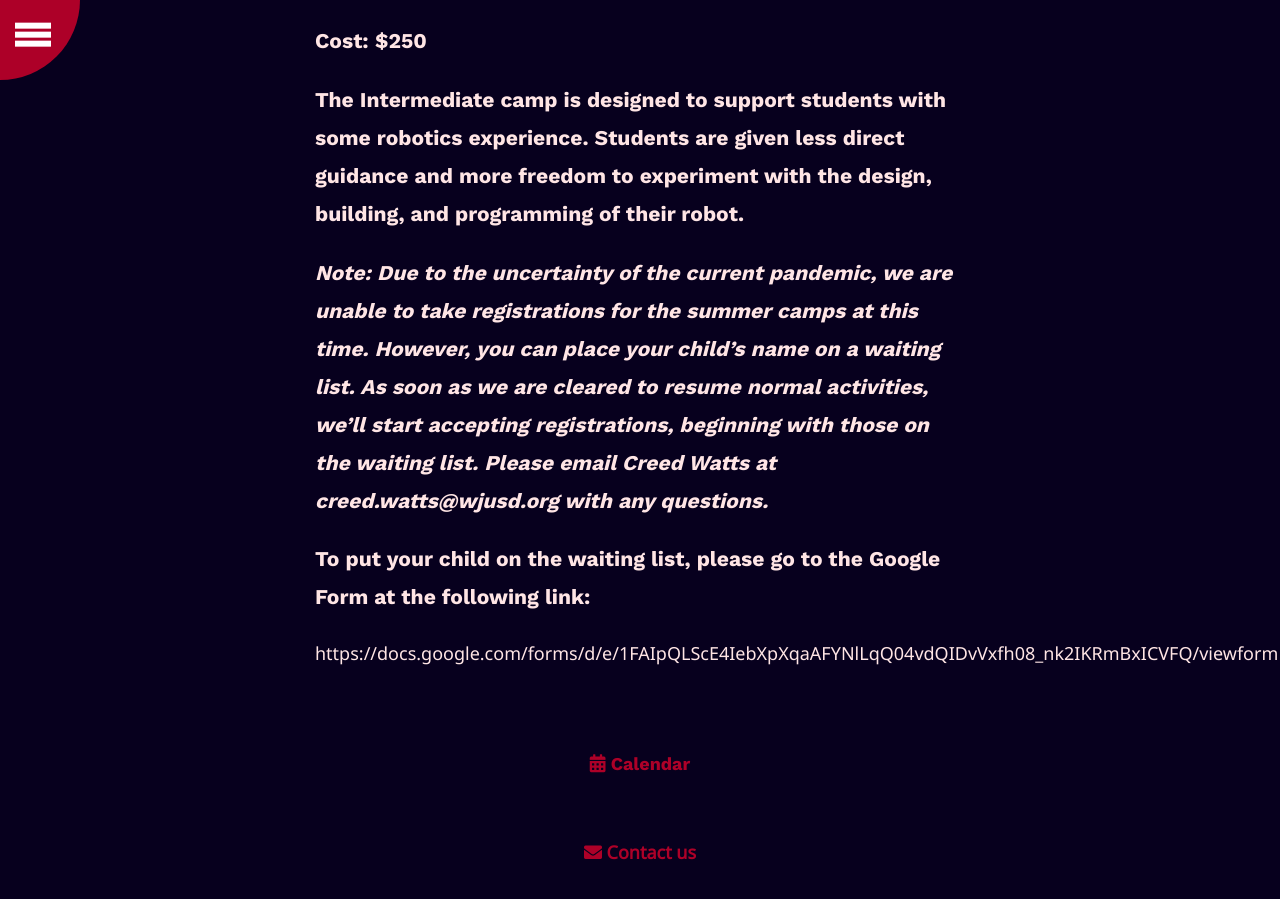
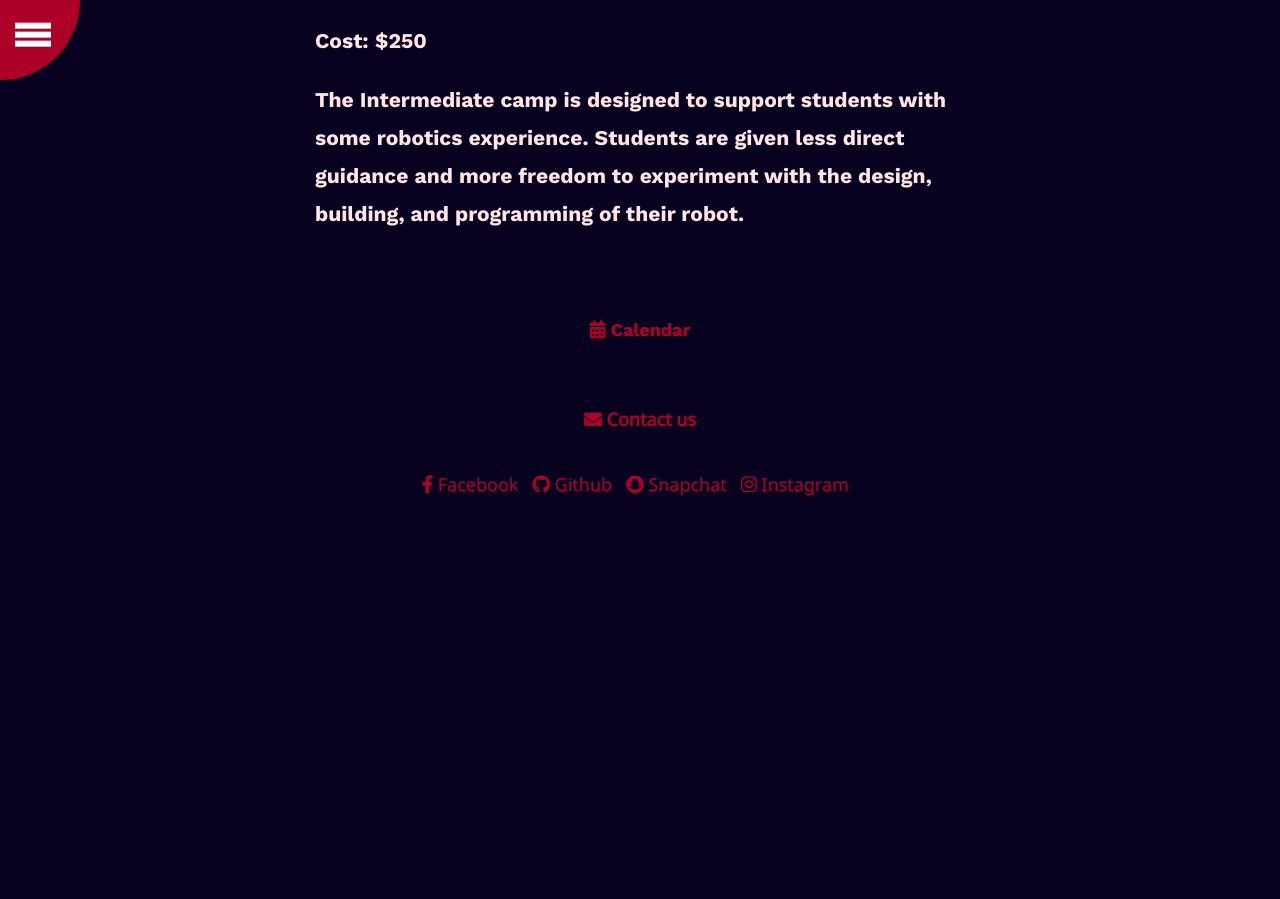
Before and after one commit to FRCTeam5458DigitalMinds/team5458.com, a Jekyll site: the page built from _pages/summercamp.md, in a window 1280 px wide and 900 px high, scrolled down 1433 px. Built offline with Jekyll 4.4.1, drawn with Linux system fonts in a browser that asks for light colours; nearby versions of some CDN libraries; after the commit the page ends 1969 px from its top, so only the background shows below that.

Commit message:
Update summercamp.md

```diff
--- a/_pages/summercamp.md
+++ b/_pages/summercamp.md
@@ -17,9 +17,3 @@ permalink: /summercamps/
 ### Session 3: July 13-17, 9 AM - 3 PM
 ### Cost: $250
 ### The Intermediate camp is designed to support students with some robotics experience. Students are given less direct guidance and more freedom to experiment with the design, building, and programming of their robot.
-
-### *Note: Due to the uncertainty of the current pandemic, we are unable to take registrations for the summer camps at this time. However, you can place your child’s name on a waiting list. As soon as we are cleared to resume normal activities, we'll start accepting registrations, beginning with those on the waiting list. Please email Creed Watts at creed.watts@wjusd.org with any questions.*
-
-### To put your child on the waiting list, please go to the Google Form at the following link:
-
-https://docs.google.com/forms/d/e/1FAIpQLScE4IebXpXqaAFYNlLqQ04vdQIDvVxfh08_nk2IKRmBxICVFQ/viewform
```
